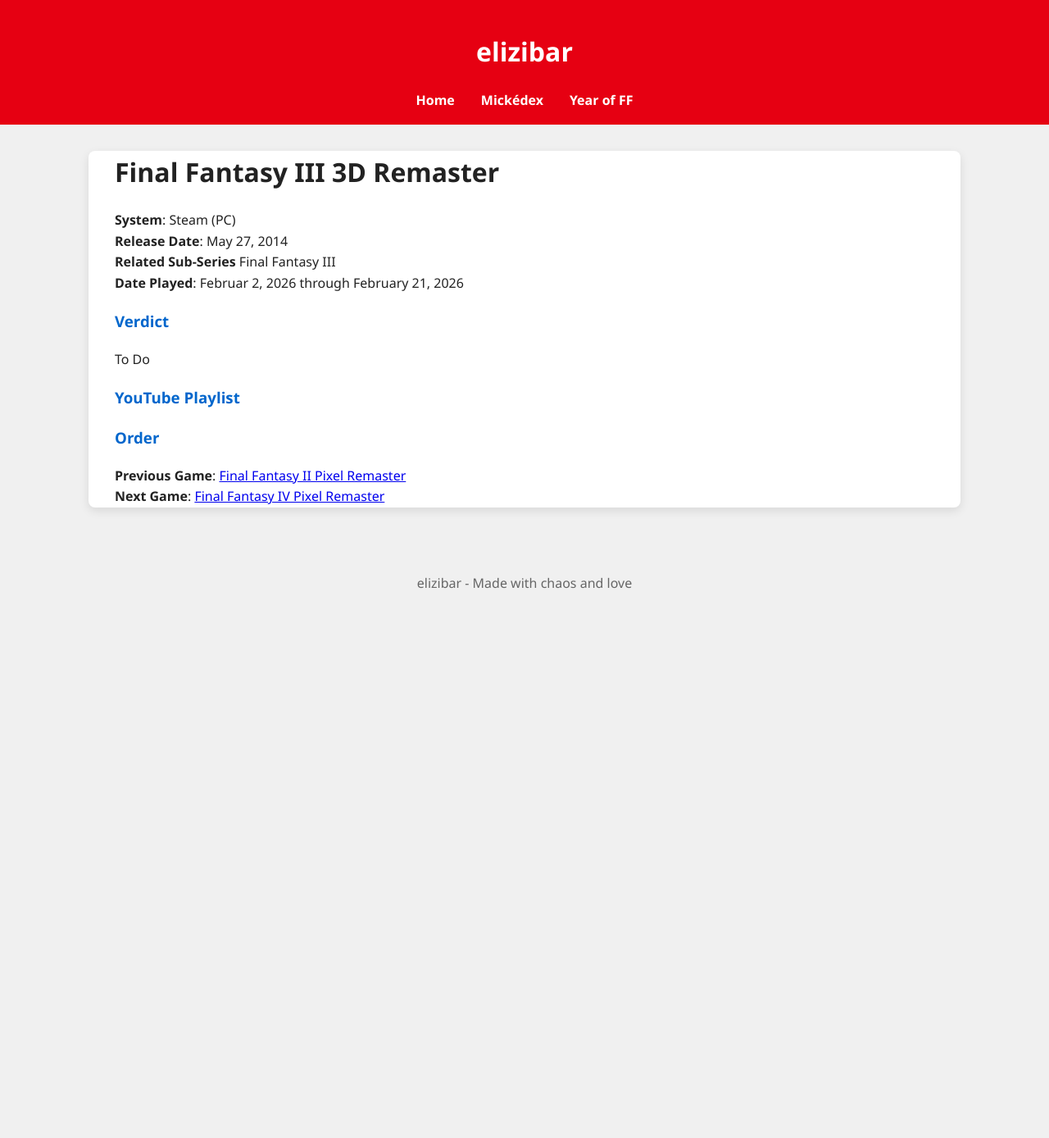
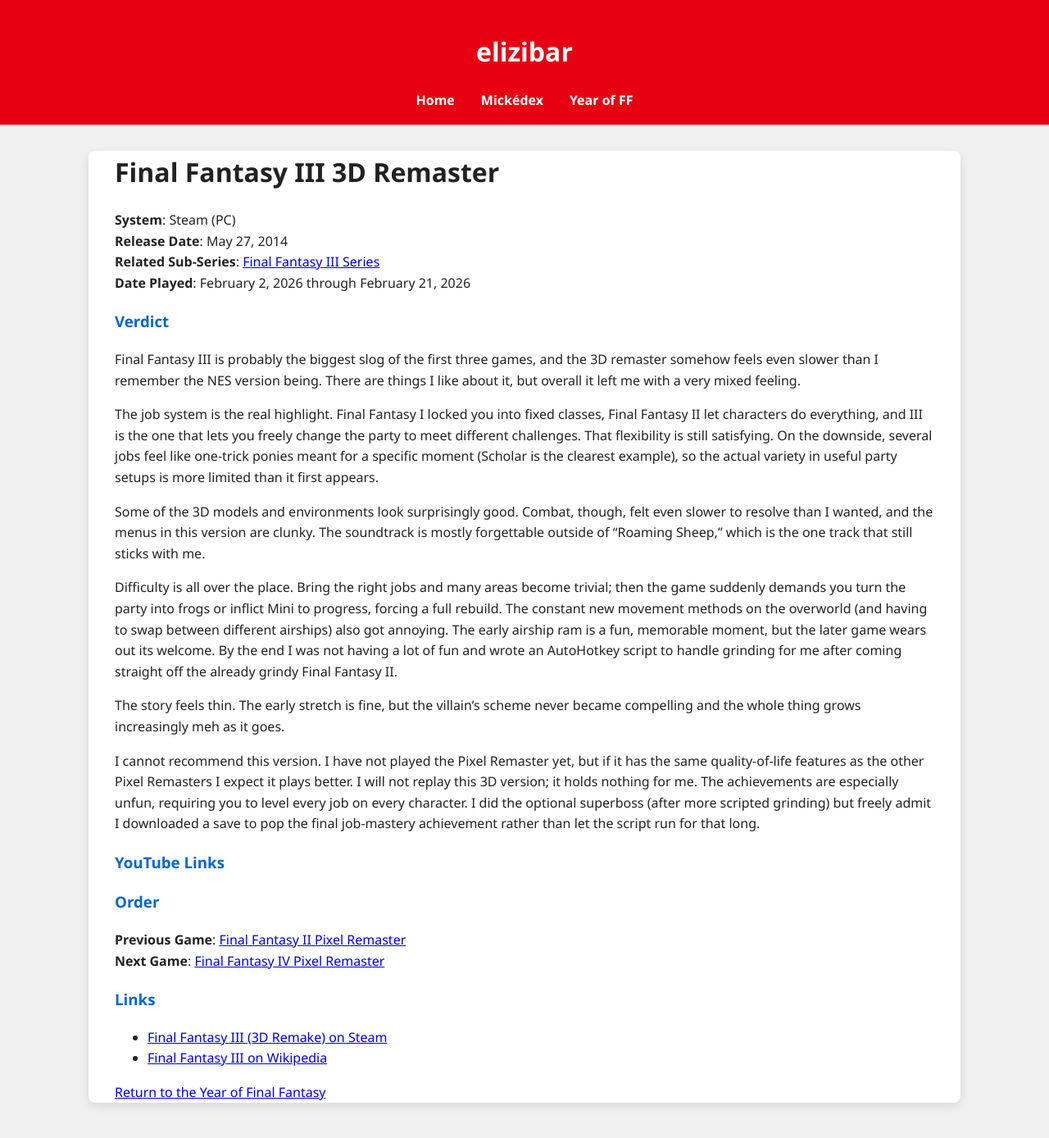
Before and after one commit to elizibar/elizibar.github.io, a Jekyll site: the page built from yearoffinalfantasy/FF3/ff33d.md, in a window 1280 px wide and 1400 px high. Shown: the top 1388 px of the window at 82% size. Built offline with Jekyll 4.4.1, drawn with Linux system fonts in a browser that asks for light colours.

Commit message:
ff2 and ff3

```diff
--- a/yearoffinalfantasy/FF3/ff33d.md
+++ b/yearoffinalfantasy/FF3/ff33d.md
@@ -6,16 +6,34 @@
 
 # Final Fantasy III 3D Remaster
 
-**System**:  Steam (PC)
-**Release Date**:  May 27, 2014
-**Related Sub-Series**  Final Fantasy III
-**Date Played**:  Februar 2, 2026 through February 21, 2026
+**System**: Steam (PC)
+**Release Date**: May 27, 2014
+**Related Sub-Series**: [Final Fantasy III Series](/yearoffinalfantasy/ff3series/)
+**Date Played**: February 2, 2026 through February 21, 2026
 
 ### Verdict
-To Do
 
-### YouTube Playlist
+Final Fantasy III is probably the biggest slog of the first three games, and the 3D remaster somehow feels even slower than I remember the NES version being. There are things I like about it, but overall it left me with a very mixed feeling.
+
+The job system is the real highlight. Final Fantasy I locked you into fixed classes, Final Fantasy II let characters do everything, and III is the one that lets you freely change the party to meet different challenges. That flexibility is still satisfying. On the downside, several jobs feel like one-trick ponies meant for a specific moment (Scholar is the clearest example), so the actual variety in useful party setups is more limited than it first appears.
+
+Some of the 3D models and environments look surprisingly good. Combat, though, felt even slower to resolve than I wanted, and the menus in this version are clunky. The soundtrack is mostly forgettable outside of "Roaming Sheep," which is the one track that still sticks with me.
+
+Difficulty is all over the place. Bring the right jobs and many areas become trivial; then the game suddenly demands you turn the party into frogs or inflict Mini to progress, forcing a full rebuild. The constant new movement methods on the overworld (and having to swap between different airships) also got annoying. The early airship ram is a fun, memorable moment, but the later game wears out its welcome. By the end I was not having a lot of fun and wrote an AutoHotkey script to handle grinding for me after coming straight off the already grindy Final Fantasy II.
+
+The story feels thin. The early stretch is fine, but the villain’s scheme never became compelling and the whole thing grows increasingly meh as it goes.
+
+I cannot recommend this version. I have not played the Pixel Remaster yet, but if it has the same quality-of-life features as the other Pixel Remasters I expect it plays better. I will not replay this 3D version; it holds nothing for me. The achievements are especially unfun, requiring you to level every job on every character. I did the optional superboss (after more scripted grinding) but freely admit I downloaded a save to pop the final job-mastery achievement rather than let the script run for that long.
+
+### YouTube Links
 
 ### Order
-**Previous Game**:  [Final Fantasy II Pixel Remaster](/yearoffinalfantasy/ff2pr/)
-**Next Game**:  [Final Fantasy IV Pixel Remaster](/yearoffinalfantasy/ff4pr/)
+**Previous Game**: [Final Fantasy II Pixel Remaster](/yearoffinalfantasy/ff2pr/)
+**Next Game**: [Final Fantasy IV Pixel Remaster](/yearoffinalfantasy/ff4pr/)
+
+### Links
+
+- [Final Fantasy III (3D Remake) on Steam](https://store.steampowered.com/app/239120/FINAL_FANTASY_III/)
+- [Final Fantasy III on Wikipedia](https://en.wikipedia.org/wiki/Final_Fantasy_III)
+
+[Return to the Year of Final Fantasy](/yearoffinalfantasy/)
```
Also changed, not shown: yearoffinalfantasy/FF2/ff2pr.md (+26 -8 lines).
